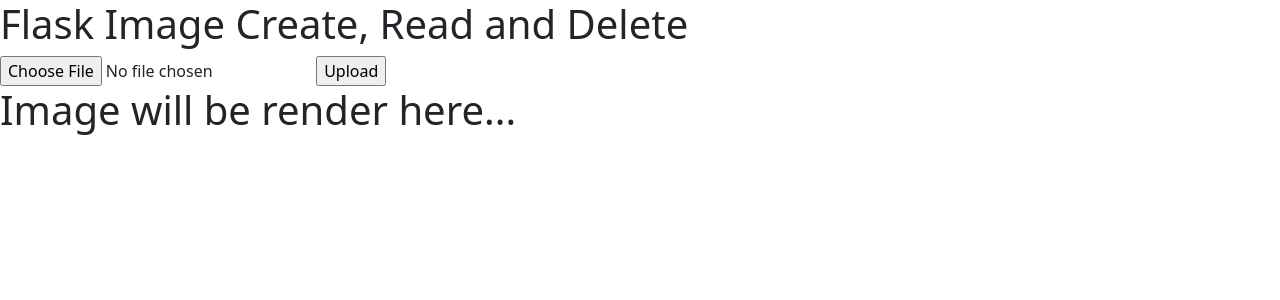
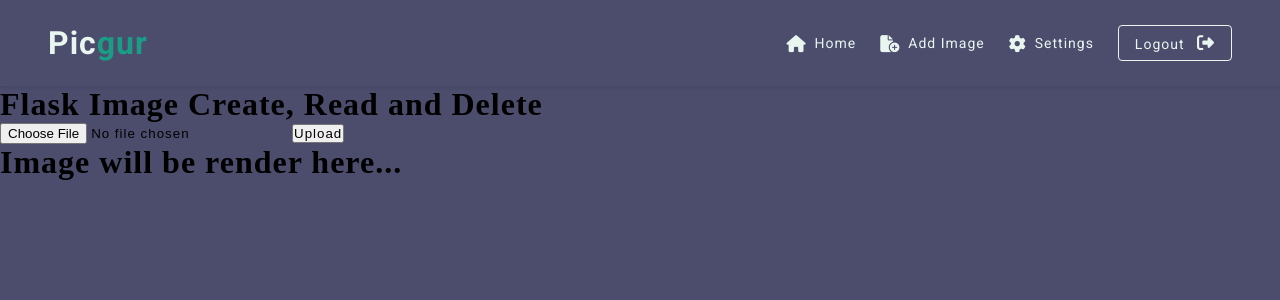
Before and after one commit to ogzcode/Flask-Imgur-Clone, a Flask app: template app/templates/home.html in a window 1280 px wide. Shown: the top 300 px of the page. Run offline with Flask 3, Linux system fonts and the light colour scheme; the template is opened without the code that fills it, so the values that code supplies are empty.

Commit message:
Navbar and style created

```diff
--- /dev/null
+++ b/app/static/css/home.css
@@ -0,0 +1 @@
+@import "./navbar.css";
--- /dev/null
+++ b/app/static/css/main.css
@@ -0,0 +1,29 @@
+@import url('https://fonts.googleapis.com/css2?family=Roboto:wght@400;700&display=swap');
+
+:root {
+    --primary-color: #4C4C6D;
+    --secondary-color: #1B9C85;
+    --text-color: #E8F6EF;
+    --emphasis-color: #FFE194;
+}
+
+* {
+    box-sizing: border-box;
+    margin: 0;
+    padding: 0;
+    letter-spacing: 1px;
+}
+
+body {
+    background-color: var(--primary-color);
+}
+
+.roboto-400 {
+    font-family: 'Roboto', sans-serif;
+    font-weight: 400;
+}
+
+.roboto-700 {
+    font-family: 'Roboto', sans-serif;
+    font-weight: 700;
+}
--- /dev/null
+++ b/app/static/css/navbar.css
@@ -0,0 +1,74 @@
+.navbar {
+    padding: 24px 48px;
+    display: flex;
+    justify-content: space-between;
+    align-items: center;
+    box-shadow: 0px 2px 4px rgba(0,0,0,0.1);
+}
+
+.navbar__brand {
+    font-size: 32px;
+    font-weight: 700;
+    color: var(--text-color);
+    text-decoration: none;
+}
+
+.navbar__brand span {
+    color: var(--secondary-color);
+}
+
+.navbar__collapse ul {
+    display: flex;
+    list-style: none;
+}
+
+.navbar__collapse li {
+    margin-left: 24px;
+    display: flex;
+    align-items: center;
+}
+
+.navbar__collapse li a {
+    font-size: 14px;
+    font-weight: 500;
+    color: var(--text-color);
+    text-decoration: none;
+}
+
+.navbar__collapse li i {
+    margin-right: 8px;
+    font-size: 17px;
+    color: var(--text-color)
+}
+
+.logout__btn {
+    font-size: 16px;
+    font-weight: 700;
+    color: var(--text-color);
+    text-decoration: none;
+    border: 1px solid var(--text-color);
+    padding: 8px 16px;
+    border-radius: 4px;
+    transition: all 0.3s ease-in-out;
+}
+
+.logout__btn i {
+    margin-right: 0px !important;
+    margin-left: 8px;
+}
+
+.logout__btn:hover {
+    background-color: var(--emphasis-color);
+    color: var(--primary-color);
+    border-color: var(--emphasis-color);
+}
+
+.logout__btn:hover i {
+    color: var(--primary-color);
+}
+
+@media screen and (min-width: 768px) {
+    .toggle__btn {
+        display: none;
+    }
+}
--- a/app/templates/home.html
+++ b/app/templates/home.html
@@ -1,6 +1,11 @@
 {% extends "index.html" %}
 
+{% block style %}
+    <link rel="stylesheet" href="{{ url_for('static', filename='css/home.css') }}">
+{% endblock %}
+
 {% block content %}
+    {% include "./partials/navbar.html" %}
     <h1 class="header">Flask Image Create, Read and Delete</h1>
 
     <form class="form" action="" enctype="multipart/form-data" method="POST">
--- a/app/templates/index.html
+++ b/app/templates/index.html
@@ -4,7 +4,10 @@
 <head>
     <meta charset="UTF-8">
     <title>Rendering Dynamic Images Using Flask</title>
-    <link href="https://cdn.jsdelivr.net/npm/bootstrap@5.3.1/dist/css/bootstrap.min.css" rel="stylesheet" integrity="sha384-4bw+/aepP/YC94hEpVNVgiZdgIC5+VKNBQNGCHeKRQN+PtmoHDEXuppvnDJzQIu9" crossorigin="anonymous">
+    <link rel="stylesheet" href="{{ url_for('static', filename='css/main.css') }}">
+    <link rel="stylesheet" href="https://cdnjs.cloudflare.com/ajax/libs/font-awesome/6.4.2/css/all.min.css"/>
+    {% block style %}
+    {% endblock %}
 </head>
 
 <body>
@@ -12,9 +15,6 @@
 
     {% block content %}
     {% endblock %}
-
-    <script src="https://cdn.jsdelivr.net/npm/@popperjs/core@2.11.8/dist/umd/popper.min.js" integrity="sha384-I7E8VVD/ismYTF4hNIPjVp/Zjvgyol6VFvRkX/vR+Vc4jQkC+hVqc2pM8ODewa9r" crossorigin="anonymous"></script>
-    <script src="https://cdn.jsdelivr.net/npm/bootstrap@5.3.1/dist/js/bootstrap.min.js" integrity="sha384-Rx+T1VzGupg4BHQYs2gCW9It+akI2MM/mndMCy36UVfodzcJcF0GGLxZIzObiEfa" crossorigin="anonymous"></script>
 </body>
 
 </html>
--- /dev/null
+++ b/app/templates/partials/navbar.html
@@ -0,0 +1,25 @@
+<nav class="navbar">
+    <h1 class="navbar__brand roboto-700">Pic<span>gur</span></h1>
+    <button class="toggle__btn">
+        <i class="fa-sharp fa-solid fa-bars"></i>
+    </button>
+    <div class="navbar__collapse roboto-400">
+        <ul>
+            <li>
+                <i class="fa-solid fa-house"></i>
+                <a href="{{ url_for('index') }}">Home</a>
+            </li>
+            <li>
+                <i class="fa-solid fa-file-circle-plus"></i>
+                <a href="#">Add Image</a>
+            </li>
+            <li>
+                <i class="fa-solid fa-gear"></i>
+                <a href="#">Settings</a>
+            </li>
+            <li>
+                <a href="{{ url_for('logout') }}" class="logout__btn">Logout <i class="fa-solid fa-right-from-bracket"></i></a>
+            </li>
+        </ul>
+    </div>
+</nav>
```
Lines whose indentation alone changed are shown as unchanged.
